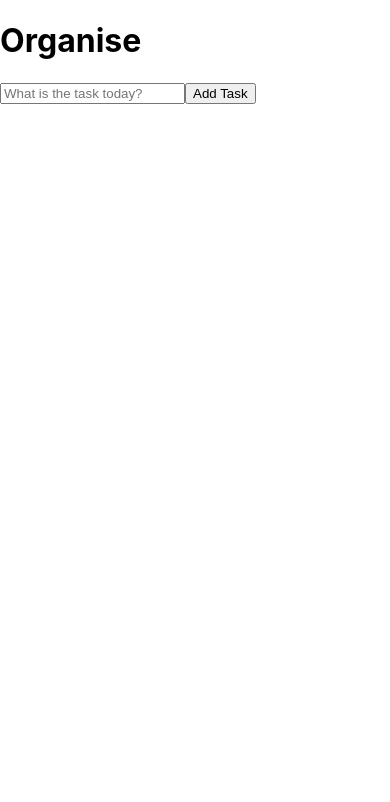
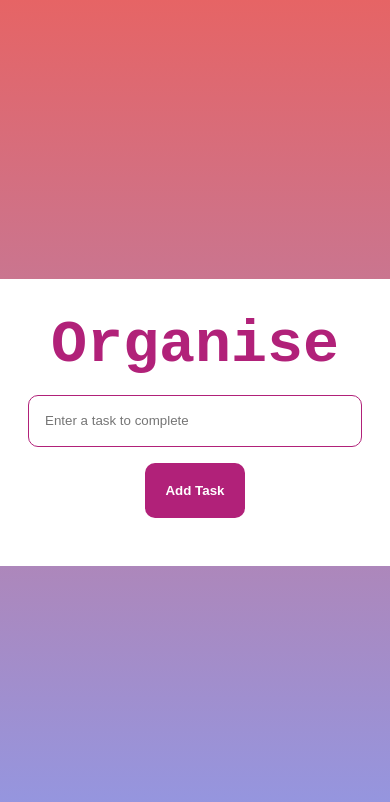
Before and after one commit to NematBhullar/Organise, a React (Create React App) app: page / in a window 390 px wide. Shown: the top 802 px of the page. Built offline with nearby package versions, Linux system fonts and the light colour scheme.

Commit message:
Fixed format

```diff
--- a/public/index.html
+++ b/public/index.html
@@ -24,7 +24,10 @@
       work correctly both with client-side routing and a non-root public URL.
       Learn how to configure a non-root public URL by running `npm run build`.
     -->
-    <title>React App</title>
+    <link rel="preconnect" href="https://fonts.googleapis.com">
+    <link rel="preconnect" href="https://fonts.gstatic.com" crossorigin>
+    <link href="https://fonts.googleapis.com/css2?family=Inter:wght@100&family=Space+Mono&display=swap" rel="stylesheet">
+    <title>Organise</title>
   </head>
   <body>
     <noscript>You need to enable JavaScript to run this app.</noscript>
--- /dev/null
+++ b/src/App.css
@@ -0,0 +1,132 @@
+body {
+  height: 100vh;
+  width: 100vw;
+  background: linear-gradient(#e66465, #9198e5);
+  background-repeat: no-repeat;
+  display: flex;
+  justify-content: center;
+  align-items: center;
+  font-family: 'Inter', 'san-serif';
+}
+
+h1 {
+  font-family: 'Courier New', Courier, monospace;
+  font-size: 80px;
+  padding: 1rem 0;
+  margin: 0;
+  color: #B12179;
+}
+
+.main-content {
+  width: 600px;
+  border-radius: 30px;
+  background-color: white;
+  text-align: center;
+}
+
+.wrapper {
+  padding: 3rem;
+}
+
+.add-task-input, .save-task-input {
+  width: 300px;
+  height: 50px;
+  border-radius: 10px;
+  padding: 0 1rem;
+}
+
+.add-task-input {
+  border: 1px solid #B12179;
+}
+
+.save-task-input {
+  border: 1px solid #EA846D;
+}
+
+.add-task-btn, .save-task-btn {
+  height: 55px;
+  width: 100px;
+  color: white;
+  font-weight: bold;
+  border-radius: 10px;
+  border: none;
+  padding: 0 1rem;
+  margin: 1rem auto;
+}
+
+.add-task-btn {
+  background-color: #B12179;
+}
+
+.save-task-btn {
+  background-color: #EA846D;
+}
+
+.task {
+  display: flex;
+  width: 400px;
+  justify-content: space-between;
+  align-items: center;
+  background: #B12179;
+  color: #fff;
+  margin: 1rem auto;
+  padding: 0.5rem 1rem;
+  border-radius: 10px;
+  cursor: pointer;
+}
+
+.fa-trash {
+  margin-left: 0.75rem;
+}
+
+.completed {
+  color: #9198e5;
+  text-decoration: line-through;
+}
+
+
+@media screen and (max-width: 700px) {
+  h1 {
+    font-size: 60px;
+  }
+
+  .main-content {
+    width: 400px;
+    border-radius: 30px;
+    background-color: white;
+    text-align: center;
+  }
+
+  .wrapper {
+    padding: 1rem;
+  }
+
+  .task-input {
+    width: 200px;
+  }
+
+  .task {
+    width: 300px;
+  }
+}
+
+@media screen and (max-width: 400px) {
+  .main-content {
+    width: 100vw;
+    border-radius: 0;
+    background-color: white;
+    text-align: center;
+  }
+
+  .wrapper {
+    padding: 1rem 1rem 2rem 1rem;
+  }
+
+  .task-input {
+    width: 150px;
+  }
+
+  .task {
+    width: 250px;
+  }
+}
--- a/src/App.js
+++ b/src/App.js
@@ -1,3 +1,4 @@
+import './App.css';
 import React, { useState, useEffect } from "react";
 import { v4 as uuidv4 } from "uuid";
 
@@ -43,6 +44,7 @@ function App() {
 
   return (
     <div className="main-content">
+      <div className="wrapper">
         <h1>Organise</h1>
         <Form addTodo={addTodo} />
 
@@ -54,6 +56,7 @@ function App() {
           )
         ))}
       </div>
+    </div>
   )
 }
 
--- a/src/components/EditForm.js
+++ b/src/components/EditForm.js
@@ -10,7 +10,7 @@ export const EditForm = ({editTodo, task}) => {
 
   return (
     <form onSubmit={handleSubmit} className="edit-form">
-    <input type="text" value={value} onChange={(e) => setValue(e.target.value)} className="task-input" placeholder='Update task' />
+    <input type="text" value={value} onChange={(e) => setValue(e.target.value)} className="save-task-input" placeholder='Update task' />
     <button type="submit" className='save-task-btn'>Save Task</button>
   </form>
   )
--- a/src/components/Form.js
+++ b/src/components/Form.js
@@ -13,7 +13,7 @@ export const Form = ({addTodo}) => {
 
   return (
     <form onSubmit={handleSubmit} className="task-form">
-      <input type="text" value={value} onChange={(e) => setValue(e.target.value)} className="task-input" placeholder='What is the task today?' />
+      <input type="text" value={value} onChange={(e) => setValue(e.target.value)} className="add-task-input" placeholder='Enter a task to complete' />
       <button type="submit" className='add-task-btn'>Add Task</button>
     </form>
   )
```
Lines whose indentation alone changed are shown as unchanged.
